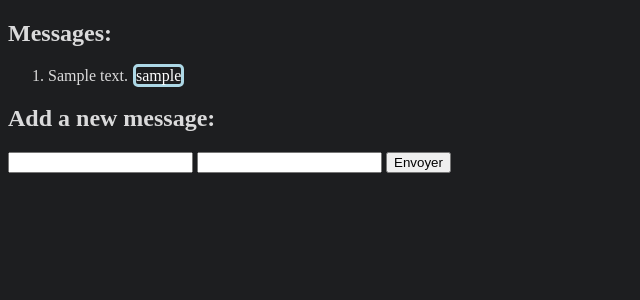
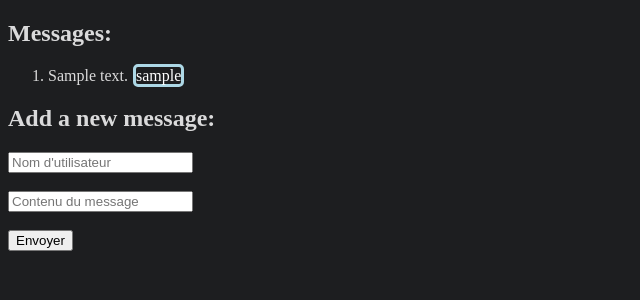
Before and after one commit to Sarlay/noname-chat, a PHP site: page / in a window 1280 px wide. Shown: the part 72-372 px from the top of the page, without its empty margins (0-640 px from the left). Run offline with PHP 8.4, Linux system fonts and the light colour scheme; tables that the repository leaves empty or names only in its code hold one stand-in row (values such as "Sample post").

Commit message:
updated form main page

```diff
--- a/index.php
+++ b/index.php
@@ -20,7 +20,7 @@
       <h2>Messages:</h2>
       <?php
       $user = "sarlay";
-      $password = "password"; #REPLACE getenv("") with your password
+      $password = ""; #REPLACE getenv("") with your password
       $database = "messages";
       $table = "messages";
         $db = new PDO("mysql:host=localhost;dbname=$database", $user, $password);
@@ -36,8 +36,8 @@
     <div>
     <h2>Add a new message:</h2>
         <form method="post">
-          <input type="text" name="username">
-          <input type="text" name="content">
+          <input type="text" name="username" placeholder="Nom d'utilisateur"><br/><br/>
+          <input type="text" name="content" placeholder="Contenu du message"><br/><br/>
           <button type="submit">Envoyer</button>
         </form>
     </div>
```
